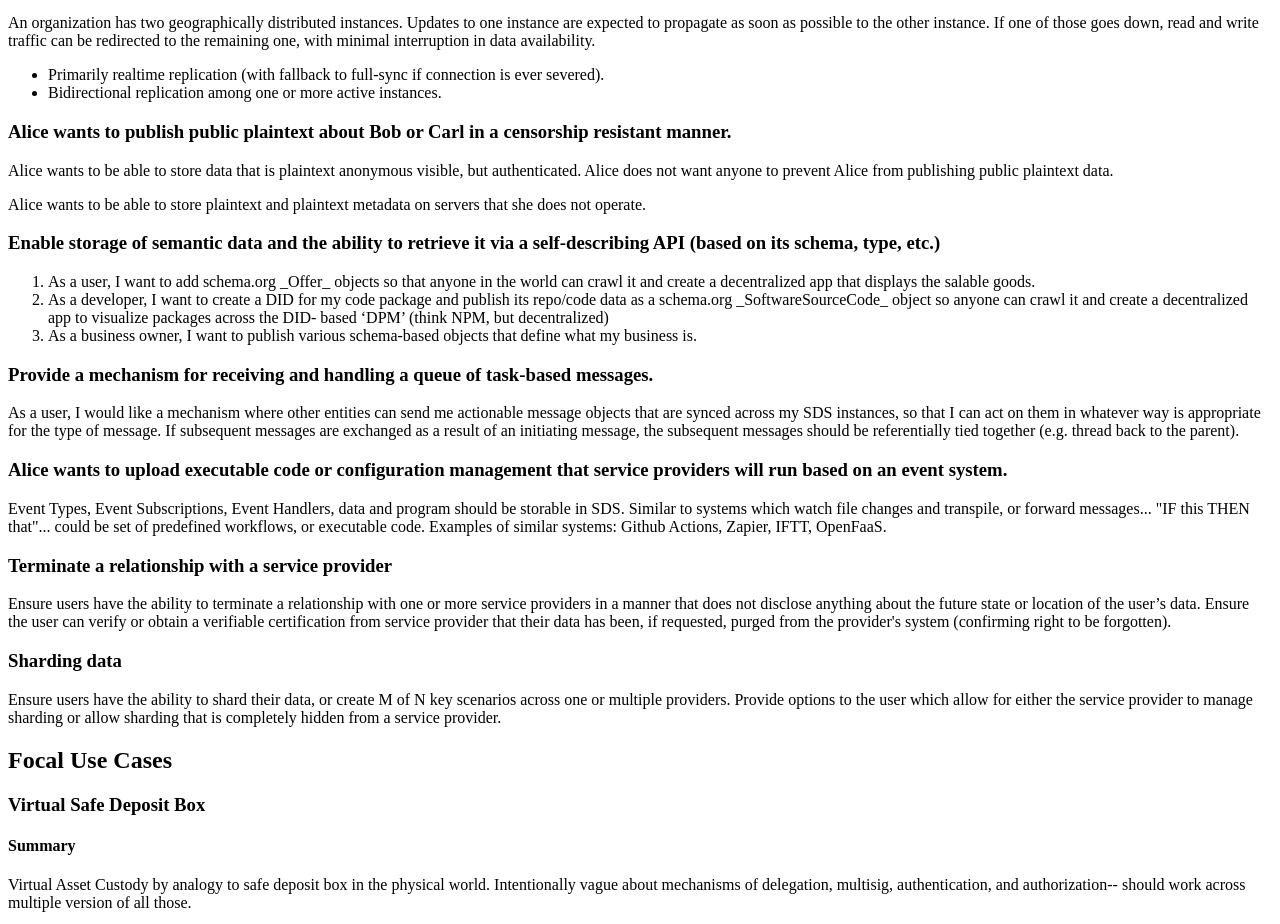
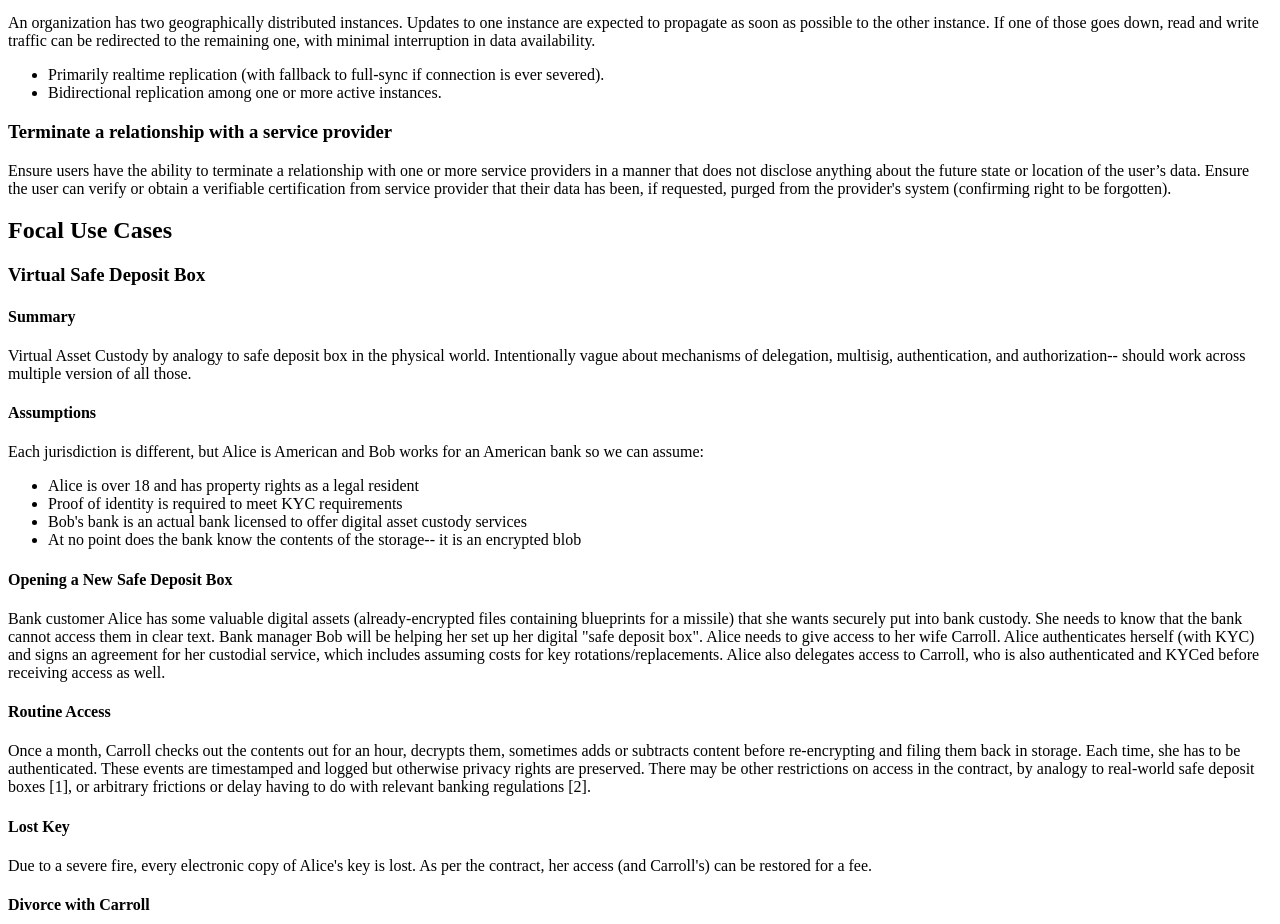
Before and after one commit to decentralized-identity/edv-use-cases, a plain HTML site: page index.html in a window 1280 px wide. Shown: the part 1200-2124 px from the top of the page. Drawn offline with Linux system fonts and the light colour scheme.

Commit message:
Remove Hub-specific use cases.

```diff
--- a/index.html
+++ b/index.html
@@ -288,63 +288,6 @@ data in case her primary instance is damaged/lost etc.
 
 </section>
 
-<h3>Alice wants to publish public plaintext about Bob or Carl in a censorship resistant manner.
-</h3>
-
-<p>
-Alice wants to be able to store data that is plaintext anonymous visible, but
-authenticated. Alice does not want anyone to prevent Alice from publishing
-public plaintext data.
-</p>
-
-<p>
-Alice wants to be able to store plaintext and plaintext metadata on servers that
-she does not operate.
-</p>
-
-
-<h3>Enable storage of semantic data and the ability to retrieve it via a self-describing API (based on its schema, type, etc.)
-</h3>
-
-<ol>
-    <li>
-As a user, I want to add schema.org _Offer_ objects so that anyone in the
-world can crawl it and create a decentralized app that displays the salable
-goods.
-    </li>
-    <li>
-As a developer, I want to create a DID for my code package and publish its
-repo/code data as a schema.org _SoftwareSourceCode_ object so anyone can
-crawl it and create a decentralized app to visualize packages across the DID-
-based ‘DPM’ (think NPM, but decentralized)
-    </li>
-    <li>
-As a business owner, I want to publish various schema-based objects that
-define what my business is.
-    </li>
-</ol>
-
-<h3>Provide a mechanism for receiving and handling a queue of task-based messages. </h3>
-
-<p>
-As a user, I would like a mechanism where other entities can send me actionable
-message objects that are synced across my SDS instances, so that I can act on
-them in whatever way is appropriate for the type of message. If subsequent
-messages are exchanged as a result of an initiating message, the subsequent
-messages should be referentially tied together (e.g. thread back to the parent).
-</p>
-
-<h3>Alice wants to upload executable code or configuration management that service providers will run based on an event system.
-</h3>
-
-<p>
-Event Types, Event Subscriptions, Event Handlers, data and program should be
-storable in SDS. Similar to systems which watch file changes and transpile, or
-forward messages... "IF this THEN that"... could be set of predefined workflows,
-or executable code. Examples of similar systems: Github Actions, Zapier, IFTT,
-OpenFaaS.
-</p>
-
 <h3>Terminate a relationship with a service provider</h3>
 
 <p>
@@ -353,15 +296,6 @@ service providers in a manner that does not disclose anything about the future
 state or location of the user’s data. Ensure the user can verify or obtain a
 verifiable certification from service provider that their data has been, if
 requested, purged from the provider's system (confirming right to be forgotten).
-</p>
-
-<h3>Sharding data</h3>
-
-<p>
-Ensure users have the ability to shard their data, or create M of N key
-scenarios across one or multiple providers. Provide options to the user which
-allow for either the service provider to manage sharding or allow sharding that
-is completely hidden from a service provider.
 </p>
 
 </section>
```
